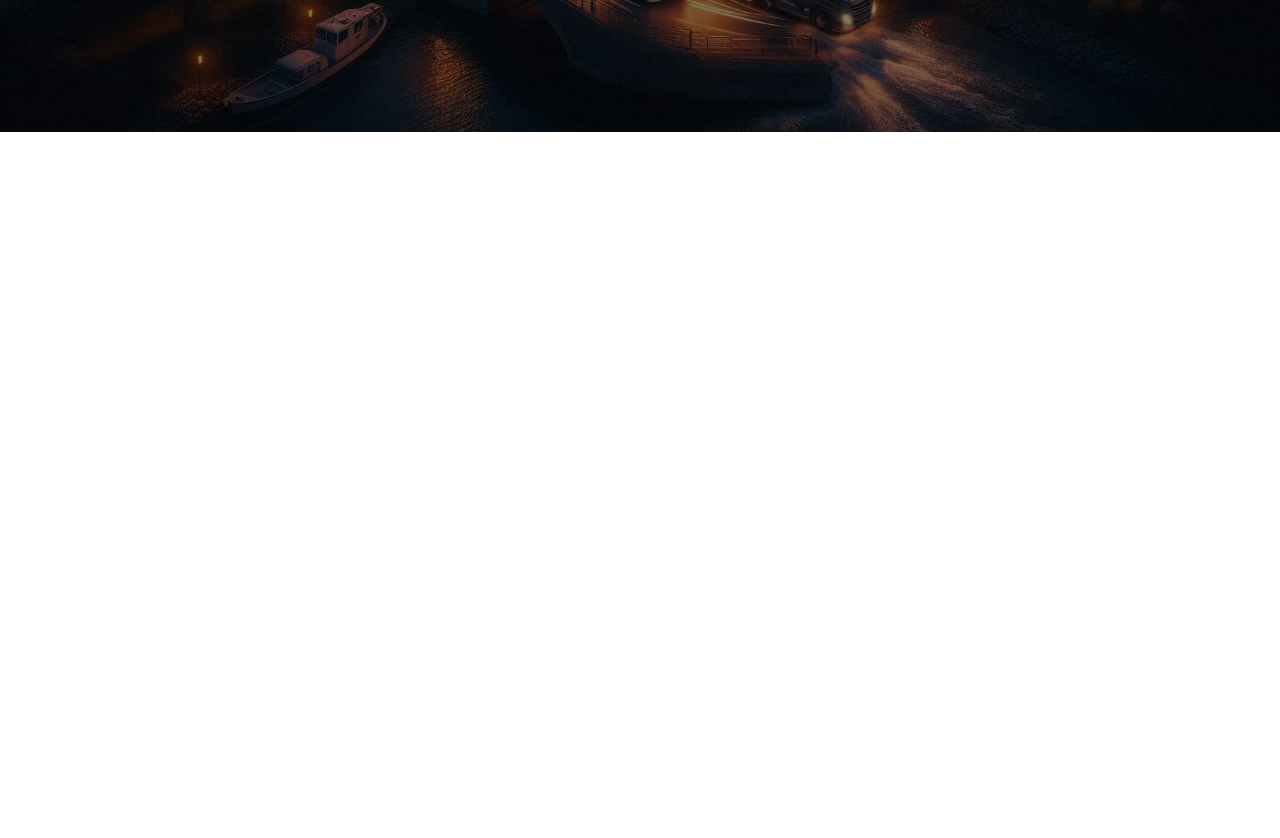
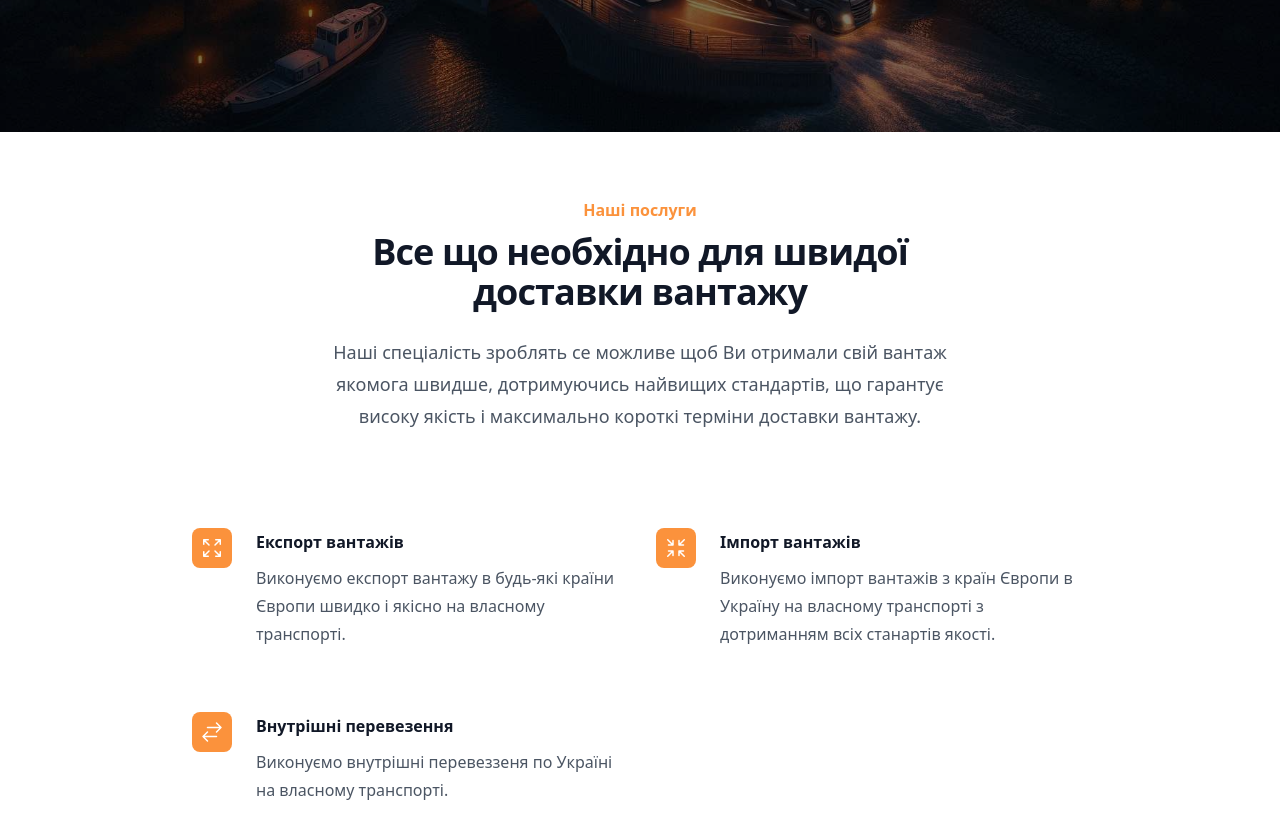
Before and after one commit to TarasDyda/delivery, a Next.js app: page / in a window 1280 px wide. Shown: the part 640-1478 px from the top of the page. Before the commit the page ends 800 px from the top, so only its background shows below. Built offline with nearby package versions, Linux system fonts and the light colour scheme.

Commit message:
feat(delivery): implement feature section

```diff
--- a/app/page.tsx
+++ b/app/page.tsx
@@ -2,6 +2,7 @@
 // import type { SEOProps } from '@/src/components/SEO';
 import TopHero from '@/src/components/TopHero';
 import Header from '@/src/components/Header';
+import FeatureSection from '@/src/components/FeatureSection';
 
 // const SEOData: SEOProps = {
 //   title: 'Доставка ватажу з Європи',
@@ -17,6 +18,7 @@ export default function Home() {
           description="Доставимо ваші вантажі з/в Європу швидко і якісно. Цінуємо час клієнтів
             і надаємо послуги найвищого рівня."
         />
+        <FeatureSection />
       </main>
     </>
   );
--- /dev/null
+++ b/src/components/FeatureSection.tsx
@@ -0,0 +1,75 @@
+import ExportIcon from '@/src/components/icons/Export';
+import ImportIcon from '@/src/components/icons/Import';
+import DoubleArrow from '@/src/components/icons/DoubleArrow';
+import type { JSX, SVGProps } from 'react';
+
+interface Feature {
+  name: string;
+  description: string;
+  icon: (props: SVGProps<SVGSVGElement>) => JSX.Element;
+}
+
+const features: Feature[] = [
+  {
+    name: 'Експорт вантажів',
+    description:
+      'Виконуємо експорт вантажу в будь-які країни Європи швидко і якісно на власному транспорті.',
+    icon: ExportIcon,
+  },
+  {
+    name: 'Імпорт вантажів',
+    description:
+      'Виконуємо імпорт вантажів з країн Європи в Україну на власному транспорті з дотриманням всіх станартів якості.',
+    icon: ImportIcon,
+  },
+  {
+    name: 'Внутрішні перевезення',
+    description:
+      'Виконуємо внутрішні перевеззеня по Україні на власному транспорті.',
+    icon: DoubleArrow,
+  },
+];
+
+const FeatureSection = () => {
+  return (
+    <div className="bg-white py-12 sm:py-16" id="about-us">
+      <div className="mx-auto max-w-7xl px-6 lg:px-8">
+        <div className="mx-auto max-w-2xl lg:text-center">
+          <h2 className="text-base font-semibold leading-7 text-orange-400">
+            Наші послуги
+          </h2>
+          <p className="mt-2 text-3xl font-bold tracking-tight text-gray-900 sm:text-4xl">
+            Все що необхідно для швидої доставки вантажу
+          </p>
+          <p className="mt-6 text-lg leading-8 text-gray-600">
+            Наші спеціалість зроблять се можливе щоб Ви отримали свій вантаж
+            якомога швидше, дотримуючись найвищих стандартів, що гарантує високу
+            якість і максимально короткі терміни доставки вантажу.
+          </p>
+        </div>
+        <div className="mx-auto mt-16 max-w-2xl sm:mt-20 lg:mt-24 lg:max-w-4xl">
+          <dl className="grid max-w-xl grid-cols-1 gap-x-8 gap-y-10 lg:max-w-none lg:grid-cols-2 lg:gap-y-16">
+            {features.map(feature => (
+              <div key={feature.name} className="relative pl-16">
+                <dt className="text-base font-semibold leading-7 text-gray-900">
+                  <div className="absolute left-0 top-0 flex h-10 w-10 items-center justify-center rounded-lg bg-orange-400">
+                    <feature.icon
+                      aria-hidden="true"
+                      className="h-6 w-6 text-white"
+                    />
+                  </div>
+                  {feature.name}
+                </dt>
+                <dd className="mt-2 text-base leading-7 text-gray-600">
+                  {feature.description}
+                </dd>
+              </div>
+            ))}
+          </dl>
+        </div>
+      </div>
+    </div>
+  );
+};
+
+export default FeatureSection;
--- a/src/components/Header.tsx
+++ b/src/components/Header.tsx
@@ -15,7 +15,7 @@ interface HeaderLink {
 const headerLinks: HeaderLink[] = [
   {
     title: 'Послуги',
-    href: '#',
+    href: '#about-us',
   },
   {
     title: 'Доставка в Україну',
--- /dev/null
+++ b/src/components/icons/DoubleArrow.tsx
@@ -0,0 +1,22 @@
+import type { SVGProps } from 'react';
+
+const DoubleArrow = (props: SVGProps<SVGSVGElement>) => {
+  return (
+    <svg
+      xmlns="http://www.w3.org/2000/svg"
+      fill="none"
+      viewBox="0 0 24 24"
+      strokeWidth={1.5}
+      stroke="#fff"
+      {...props}
+    >
+      <path
+        strokeLinecap="round"
+        strokeLinejoin="round"
+        d="M7.5 21 3 16.5m0 0L7.5 12M3 16.5h13.5m0-13.5L21 7.5m0 0L16.5 12M21 7.5H7.5"
+      />
+    </svg>
+  );
+};
+
+export default DoubleArrow;
--- /dev/null
+++ b/src/components/icons/Export.tsx
@@ -0,0 +1,21 @@
+import type { SVGProps } from 'react';
+
+const ExportIcon = (props: SVGProps<SVGSVGElement>) => {
+  return (
+    <svg
+      xmlns="http://www.w3.org/2000/svg"
+      viewBox="0 0 24 24"
+      strokeWidth={1.5}
+      stroke="#fff"
+      {...props}
+    >
+      <path
+        strokeLinecap="round"
+        strokeLinejoin="round"
+        d="M3.75 3.75v4.5m0-4.5h4.5m-4.5 0L9 9M3.75 20.25v-4.5m0 4.5h4.5m-4.5 0L9 15M20.25 3.75h-4.5m4.5 0v4.5m0-4.5L15 9m5.25 11.25h-4.5m4.5 0v-4.5m0 4.5L15 15"
+      />
+    </svg>
+  );
+};
+
+export default ExportIcon;
--- /dev/null
+++ b/src/components/icons/Import.tsx
@@ -0,0 +1,21 @@
+import type { SVGProps } from 'react';
+
+const ExportIcon = (props: SVGProps<SVGSVGElement>) => {
+  return (
+    <svg
+      xmlns="http://www.w3.org/2000/svg"
+      viewBox="0 0 24 24"
+      strokeWidth={1.5}
+      stroke="#fff"
+      {...props}
+    >
+      <path
+        strokeLinecap="round"
+        strokeLinejoin="round"
+        d="M9 9V4.5M9 9H4.5M9 9 3.75 3.75M9 15v4.5M9 15H4.5M9 15l-5.25 5.25M15 9h4.5M15 9V4.5M15 9l5.25-5.25M15 15h4.5M15 15v4.5m0-4.5 5.25 5.25"
+      />
+    </svg>
+  );
+};
+
+export default ExportIcon;
```
Also changed, not shown: src/components/Logo.tsx (+3 -3 lines).
